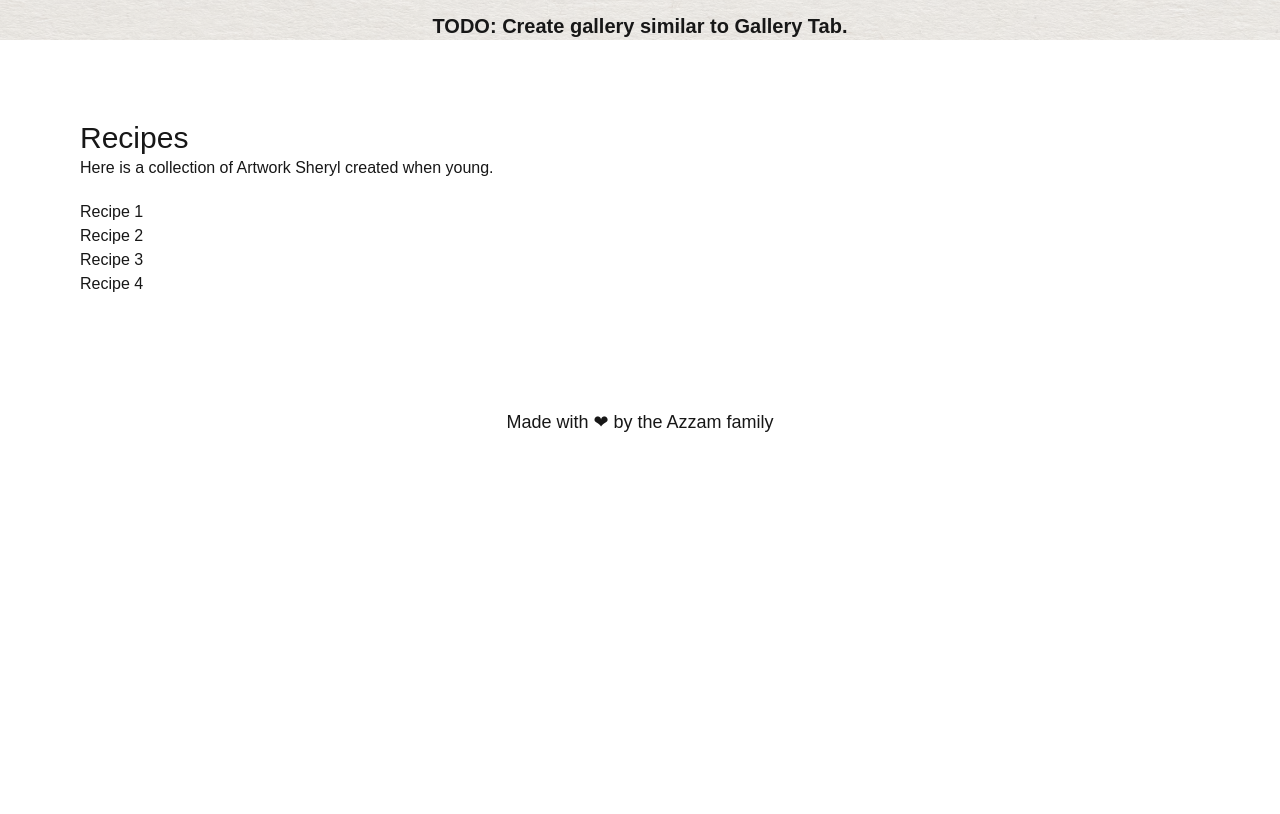
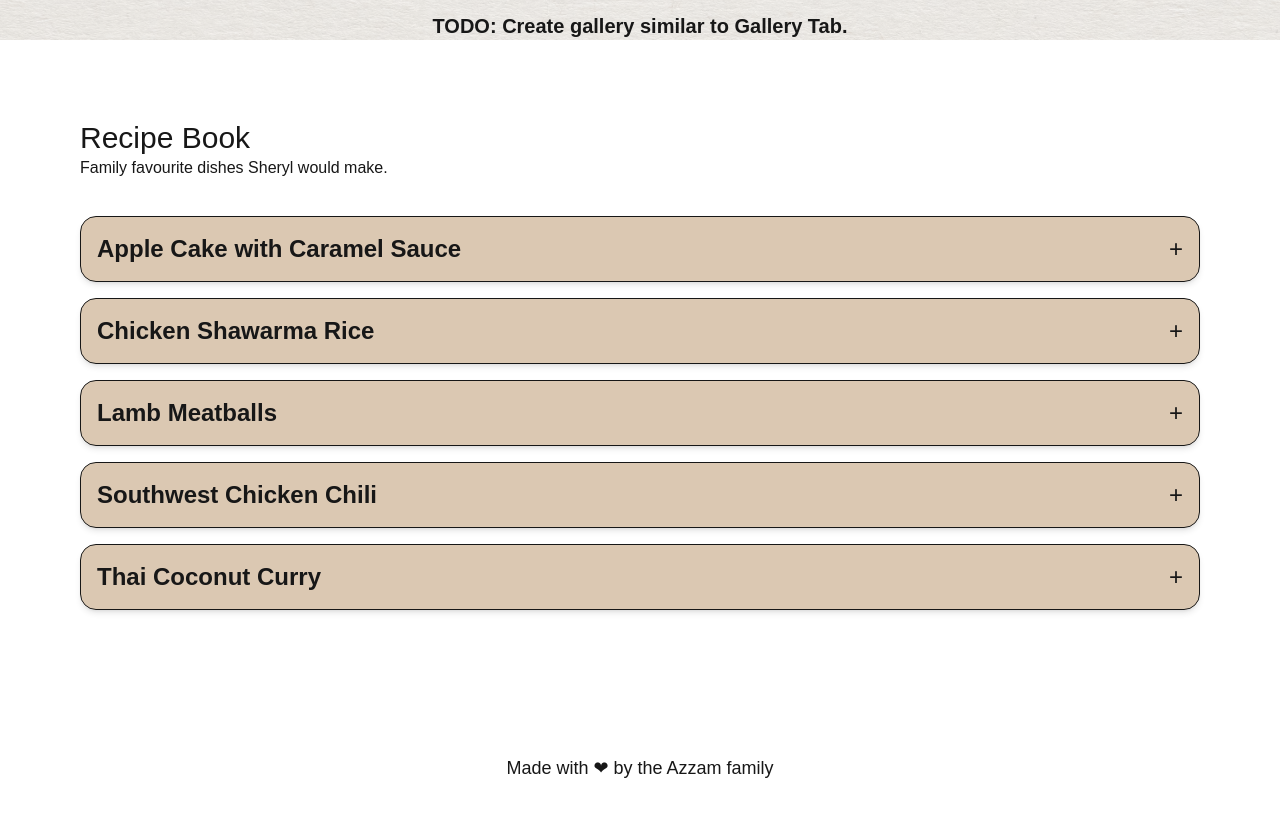
Before and after one commit to MetallicGoat/sheryl-azzam-website, a Next.js app: page /archive in a window 1280 px wide. Shown: the part 760-1574 px from the top of the page. Before the commit the page ends 1228 px from the top, so only its background shows below. Built offline with nearby package versions, Linux system fonts and the light colour scheme; a web font is replaced by a local one.

Commit message:
Complete recipes section

```diff
--- a/package.json
+++ b/package.json
@@ -9,6 +9,7 @@
     "lint": "next lint"
   },
   "dependencies": {
+    "framer-motion": "^12.9.2",
     "motion": "^12.6.2",
     "next": "^15.2.3",
     "react": "^19.0.0",
--- a/src/app/archive/page.js
+++ b/src/app/archive/page.js
@@ -35,9 +35,9 @@ export default function Page() {
       <section className="mx-5 sm:mx-10 md:mx-20 mt-10">
         <h1 className="text-3xl">Writing</h1>
 
-        <p className="pb-5">Along with <a href="https://www.redflagsandbutterflies.com">Red Flags and Butterflies</a>,
+        <p className="pb-5">Along with <a className="text-red-700" href="https://www.redflagsandbutterflies.com">Red Flags and Butterflies</a>,
           Sheryl had many other creative writing pieces. Unfortunately
-          many did not get published, but they live on here instead
+          many did not get published, but they live on here instead.
         </p>
 
         <ArchiveTable files={writingFiles}/>
@@ -55,9 +55,9 @@ export default function Page() {
 
       {/* Recipes */}
       <section className="mx-5 sm:mx-10 md:mx-20 mt-20">
-        <h1 className="text-3xl">Recipes </h1>
+        <h1 className="text-3xl">Recipe Book</h1>
 
-        <p className="pb-5"> Here is a collection of Artwork Sheryl created when young. </p>
+        <p className="pb-5"> Family favourite dishes Sheryl would make. </p>
 
         <Recipes/>
 
--- a/src/app/archive/recipes.js
+++ b/src/app/archive/recipes.js
@@ -1,31 +1,245 @@
 "use client";
+
+import {useState} from "react";
+import { motion, AnimatePresence } from "framer-motion";
 
 const recipes = [
   {
-    title: "Recipe 1",
+    title: "Apple Cake with Caramel Sauce",
+    ingredients: {
+      cake: [
+        "1 cup sugar",
+        "2 eggs",
+        "1/4 cup butter (room temp)",
+        "1 cup flour",
+        "1 tsp cinnamon",
+        "1 tsp baking soda",
+        "1/4 tsp salt",
+        "2 cups peeled & chopped apples"
+      ],
+      sauce: [
+        "1/2 cup brown sugar",
+        "1/2 cup white sugar",
+        "1/2 cup 18% cream",
+        "1/4 cup butter"
+      ]
+    },
+    directions: [
+      "Preheat oven to 350°F. Grease 9\" sq baking pan.",
+      "Beat sugar, butter, eggs until light & fluffy.",
+      "Combine (separate bowl) flour, cinnamon, baking soda, salt.",
+      "Stir dry ingredients into wet. Add apples.",
+      "Pour into pan. Bake 30–40 min. Centre of cake should spring back when touched gently.",
+      "Sauce: Combine all sauce ingredients in a saucepan. Bring to boil, stir until thickened."
+    ]
   },
+  {
+    title: "Chicken Shawarma Rice",
+    ingredients: {
+      chicken: [
+        "1 pound thighs, cut into bite size pieces",
+        "4-5 cloves crushed garlic",
+        "1 teaspoon each: cumin, paprika, cinnamon",
+        "1/2 teaspoon each: salt, pepper, allspice, coriander, fenugreek",
+        "2 large spoonfuls (approx) plain yogurt"
+      ],
+      rice: [
+        "1 large-ish onion",
+        "3 cloves crushed garlic",
+        "2 tbsp olive oil",
+        "1 1/2 tsp salt",
+        "1/2 teaspoon each: cinnamon, turmeric, cumin, pepper, coriander",
+        "2 cups basmati rice",
+        "3 cups water OR low sodium stock",
+        "1 can chickpeas"
+      ]
+    },
+    directions: [
+      "Mix marinade ingredients together. Add enough yogurt to make a paste. Leave in covered bowl or Ziploc up to 24 hrs in fridge.",
+      "Sear chicken (don't cook all the way) once all sides are browned in hot pan. Best to sear in 2 batches. Remove to a plate for later.",
+      "Deglaze pan if necessary with a splash of water or stock. Save liquid.",
+      "Add fresh oil to pan and cook onion until soft.",
+      "Add crushed garlic, spices, and salt.",
+      "Add washed, drained rice; stir into onion/spices.",
+      "Add chicken back in, can chickpeas, and water/stock. Once it simmers, cover with lid and simmer undisturbed 20 min (DO NOT BOIL). Simmer gently on low heat.",
+      "After 20 min, remove from heat, fluff rice with fork. Serve with garlic sauce (homemade or store-bought)."
+    ]
+  },
+  {
+    title: "Lamb Meatballs",
+    ingredients: [
+      "1 lb ground lamb",
+      "2 tbsp sour cream",
+      "1 tbsp minced fresh garlic",
+      "1 tsp each: salt, onion powder, ground cumin",
+      "1/2 cup chopped fresh cilantro"
+    ],
+    directions: [
+      "Mix all ingredients with bare hands in bowl.",
+      "Using spoon, scoop out even portions of mixture and roll gently into balls (about 16 tablespoon-sized balls). If too sticky, add a bit of flour.",
+      "Option 1: Bake 15 minutes at 400°F.",
+      "Option 2: Sauté for better flavor. Heat oil in large pan, add meatballs in single layer to cook, turning frequently until golden brown (about 5 min).",
+      "Add 1/4 cup water to pan, cover with lid and cook another 3 minutes.",
+      "Add to curry sauce, pasta sauce, or eat as is."
+    ]
+  },
+  {
+    title: "Southwest Chicken Chili",
+    ingredients: [
+      "1 onion, chopped",
+      "3 cloves garlic, minced",
+      "1 tbsp olive oil",
+      "1 QT chicken broth (about 900 mL, low sodium)",
+      "15 oz can diced tomato (~400 mL)",
+      "3 tsp chili powder",
+      "1 1/2 tsp oregano",
+      "1 1/2 tsp salt",
+      "Meat from rotisserie chicken",
+      "2 cans black beans",
+      "2 cups corn"
+    ],
+    optionalToppings: [
+      "Cheese",
+      "Avocado",
+      "Guacamole",
+      "Cilantro",
+      "Sour cream",
+      "Tortilla chips"
+    ],
+    directions: [
+      "In a large pot, cook onion. Add garlic, spices.",
+      "Add broth, tomatoes. Bring to boil. Simmer 5 min.",
+      "Add beans, corn, chicken. Simmer another 5 min.",
+      "Serve with desired toppings."
+    ]
+  },
+  {
+    title: "Thai Coconut Curry",
+    ingredients: [
+      "2 tbsp oil",
+      "1/2 onion, chopped",
+      "2 tsp fresh ginger, grated or minced",
+      "1 tsp turmeric",
+      "1/2 tsp salt",
+      "2 cloves garlic, crushed",
+      "1 tbsp red curry paste (or more to your liking)",
+      "1 tbsp brown sugar",
+      "1 can coconut milk",
+      "2 tbsp fish sauce",
+      "Grated zest and juice of 1 lime"
+    ],
+    notes: "Versatile recipe; add veggies and protein like red bell pepper, carrot, spinach, peas, cooked diced chicken, tofu, or white fish (e.g., basa) or shrimp.",
+    directions: [
+      "Heat oil. Cook onion. Add ginger, garlic, turmeric, curry paste, sugar.",
+      "Pour in coconut milk and fish sauce. Simmer uncovered, cook 10 min.",
+      "Remove from heat. Add lime juice and zest.",
+      "Add veggies, cook 5 min until tender.",
+      "Add protein (fish, chicken, shrimp). Cook 5 min or until shrimp is pink or fish is cooked through.",
+      "Serve over rice.",
+      "Garnish with green onion or cilantro."
+    ]
+  }
+];
 
-  {
-    title: "Recipe 2",
-  },
-
-  {
-    title: "Recipe 3",
-  },
-
-  {
-    title: "Recipe 4",
-  }
-]
 
 export default function Recipes() {
+  const [expanded, setExpanded] = useState(new Set());
+
+  const toggleExpand = (index) => {
+    const newExpanded = new Set(expanded);
+    if (newExpanded.has(index)) {
+      newExpanded.delete(index); // Collapse this one
+    } else {
+      newExpanded.add(index); // Expand this one
+    }
+    setExpanded(newExpanded);
+  };
+
   return (
-    <div>
-      {
-        recipes.map((data, index) => (
-          <h1 key={index}>{data.title}</h1>
-        ))
-      }
+    <div className="py-4 w-full">
+      {recipes.map((recipe, index) => (
+        <div
+          key={index}
+          className="mb-4 p-4 border rounded-2xl bg-yellow-800/30 shadow-md transition-all"
+        >
+          <button
+            onClick={() => toggleExpand(index)}
+            className="w-full flex justify-between items-center text-left"
+          >
+            <h2 className="text-2xl font-semibold">{recipe.title}</h2>
+            <span className="text-2xl">{expanded.has(index) ? "−" : "+"}</span>
+          </button>
+
+          <AnimatePresence initial={false}>
+            {expanded.has(index) && (
+              <motion.div
+                initial={{ height: 0, opacity: 0 }}
+                animate={{ height: "auto", opacity: 1 }}
+                exit={{ height: 0, opacity: 0 }}
+                transition={{ duration: 0.3 }}
+                className="overflow-hidden"
+              >
+                <div className="mt-4">
+
+                  {/* Ingredients */}
+                  <div className="mb-4">
+                    <h3 className="text-xl font-semibold mb-2">Ingredients</h3>
+
+                    {Array.isArray(recipe.ingredients) ? (
+                      <ul className="list-disc list-inside">
+                        {recipe.ingredients.map((ingredient, idx) => (
+                          <li key={idx}>{ingredient}</li>
+                        ))}
+                      </ul>
+                    ) : (
+                      Object.entries(recipe.ingredients).map(([section, items], idx) => (
+                        <div key={idx} className="mb-2">
+                          <h4 className="text-lg font-medium">{section}</h4>
+                          <ul className="list-disc list-inside ml-4">
+                            {items.map((item, i) => (
+                              <li key={i}>{item}</li>
+                            ))}
+                          </ul>
+                        </div>
+                      ))
+                    )}
+
+                    {/* Optional toppings */}
+                    {recipe.optionalToppings && (
+                      <div className="mt-4">
+                        <h4 className="text-lg font-medium">Optional Toppings</h4>
+                        <ul className="list-disc list-inside ml-4">
+                          {recipe.optionalToppings.map((topping, idx) => (
+                            <li key={idx}>{topping}</li>
+                          ))}
+                        </ul>
+                      </div>
+                    )}
+                  </div>
+
+                  {/* Directions */}
+                  <div>
+                    <h3 className="text-xl font-semibold mb-2">Directions</h3>
+                    <ol className="list-decimal list-inside space-y-1">
+                      {recipe.directions.map((step, idx) => (
+                        <li key={idx}>{step}</li>
+                      ))}
+                    </ol>
+                  </div>
+
+                  {/* Notes */}
+                  {recipe.notes && (
+                    <div className="mt-4 p-4 bg-yellow-100/50 rounded-xl">
+                      <p className="italic">{recipe.notes}</p>
+                    </div>
+                  )}
+
+                </div>
+              </motion.div>
+            )}
+          </AnimatePresence>
+        </div>
+      ))}
     </div>
   );
 }
```
Also changed, not shown: 1 other file (tests, documents, lock files or other folders).
